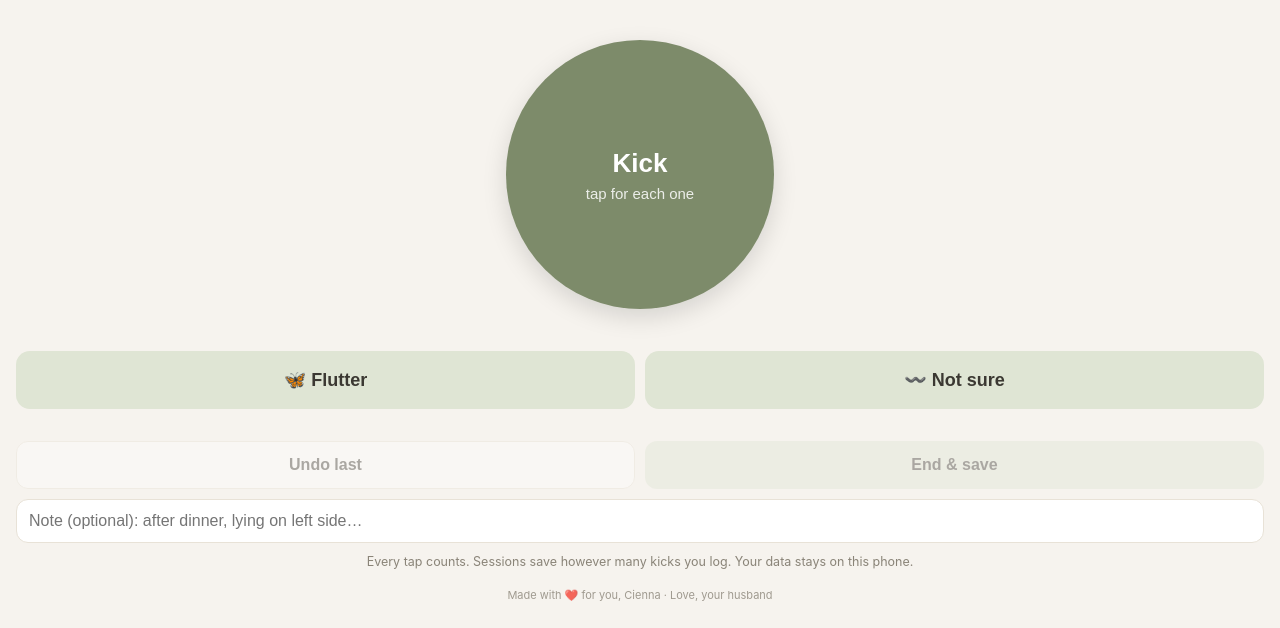
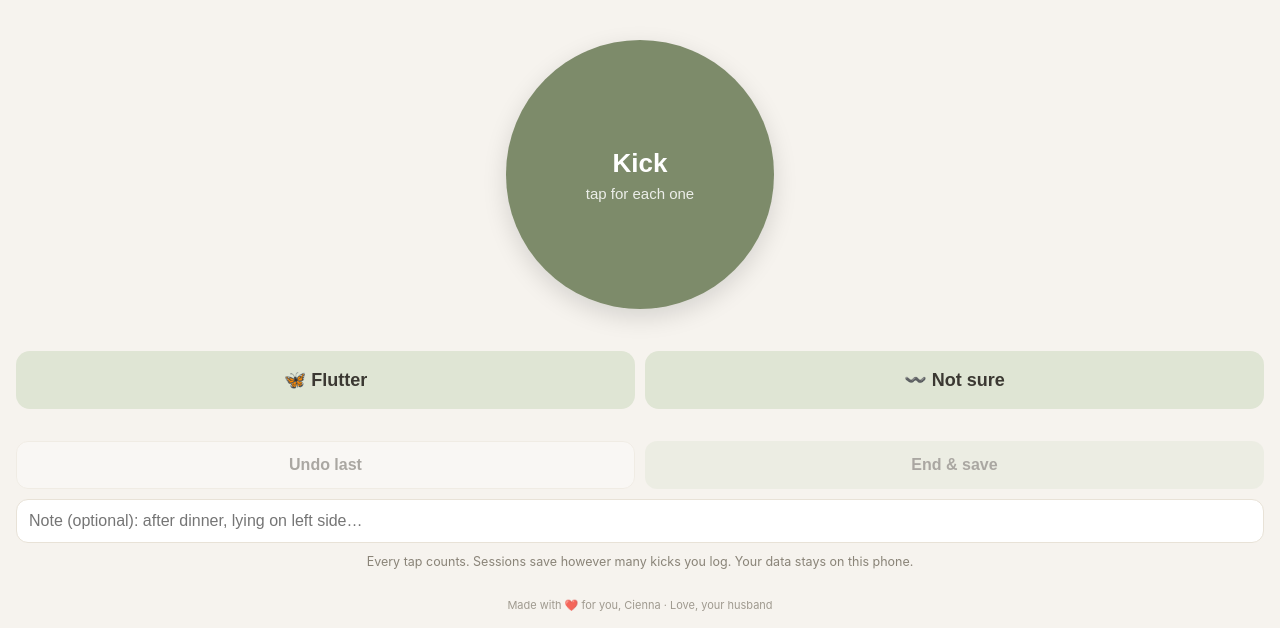
Before and after one commit to Kkorbin/baby-list, a plain HTML site: page kicks/index.html in a window 1280 px wide. Shown: the part 201-829 px from the top of the page. Drawn offline with Linux system fonts and the light colour scheme.

Commit message:
Kicks: pin footer to bottom of screen/scroll
Co-Authored-By: Claude Opus 5.5 <noreply@anthropic.com>

```diff
--- a/kicks/index.html
+++ b/kicks/index.html
@@ -15,7 +15,7 @@
 @media (prefers-color-scheme:dark){:root{--bg:#1d1c1a;--card:#2a2926;--ink:#eeeae2;--mut:#a39d91;--sage:#9fb08a;--sage2:#3a4232;--line:#3a3833;--red:#e08a73}}
 *{box-sizing:border-box;-webkit-tap-highlight-color:transparent}
 html,body{margin:0;background:var(--bg);color:var(--ink);font-family:-apple-system,system-ui,sans-serif}
-body{padding:env(safe-area-inset-top) 16px calc(env(safe-area-inset-bottom) + 16px)}
+body{padding:env(safe-area-inset-top) 16px calc(env(safe-area-inset-bottom) + 16px);display:flex;flex-direction:column;min-height:100vh;min-height:100dvh}
 header{display:flex;justify-content:space-between;align-items:center;padding:14px 2px 6px}
 h1{font-size:22px;margin:0}
 .tabs button{background:none;border:0;color:var(--mut);font-size:16px;font-weight:600;padding:6px 8px}
@@ -50,7 +50,7 @@ h1{font-size:22px;margin:0}
 .install{position:relative;margin:12px 0 0;padding:12px 38px 12px 14px;border-radius:12px;background:var(--sage2);font-size:15px;line-height:1.4}
 .install button{position:absolute;right:8px;top:8px;border:0;background:none;color:var(--ink);font-size:16px}
 .sh{display:inline-block;padding:0 4px;border:1px solid var(--ink);border-radius:5px;font-size:12px}
-.love{text-align:center;font-size:11px;color:var(--mut);opacity:.8;margin:18px 0 4px}
+.love{text-align:center;font-size:11px;color:var(--mut);opacity:.8;margin:auto 0 0;padding-top:18px}
 .hide{display:none}
 </style></head><body>
 <div id="install" class="install hide">To install: tap <b>Share</b> <span class="sh">⬆︎</span> below, then <b>Add to Home Screen</b>.<button id="xi">✕</button></div>
--- a/kicks/sw.js
+++ b/kicks/sw.js
@@ -1,4 +1,4 @@
-const C='kicks-v7';const F=['./','index.html','manifest.json','icon-180.png','icon-192.png','icon-512.png'];
+const C='kicks-v8';const F=['./','index.html','manifest.json','icon-180.png','icon-192.png','icon-512.png'];
 self.addEventListener('install',e=>{e.waitUntil(caches.open(C).then(c=>c.addAll(F)));self.skipWaiting()});
 self.addEventListener('activate',e=>{e.waitUntil(caches.keys().then(k=>Promise.all(k.filter(x=>x!==C).map(x=>caches.delete(x)))));self.clients.claim()});
 self.addEventListener('fetch',e=>{e.respondWith(fetch(e.request).then(r=>{const cp=r.clone();caches.open(C).then(c=>c.put(e.request,cp));return r}).catch(()=>caches.match(e.request)))});
```
